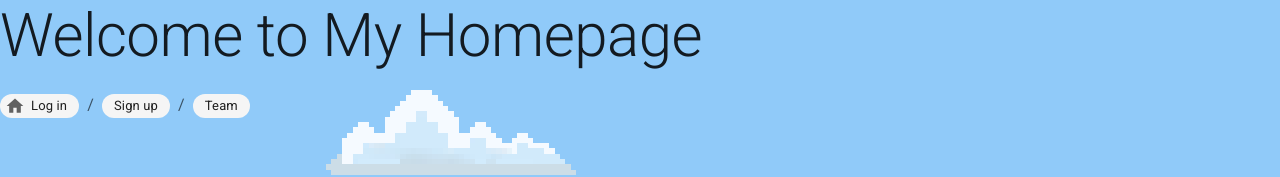
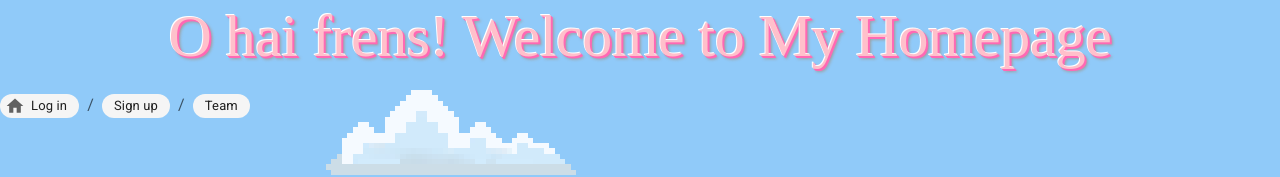
Before and after one commit to Zor-En/DoggoCorp2.0, a React app: page / in a window 1280 px wide. Shown: the top 177 px of the page. Built offline with nearby package versions, Linux system fonts and the light colour scheme.

Commit message:
uncommented in signin

```diff
--- a/client/SignIn.js
+++ b/client/SignIn.js
@@ -113,22 +113,22 @@ export default function SignIn() {
     }
   };
 
-  // const google = window.google;
-  // const handleCallbackResponse = (response) => {
-  //   console.log("Encoded JWT ID token:" + response.credential);
-  // };
-  // useEffect(() => {
-  //   google.accounts.id.initialize({
-  //     client_id:
-  //       "654380610871-b70h1a8224333s0jgls1fvhsrmq3r0p4.apps.googleusercontent.com",
-  //     callback: handleCallbackResponse,
-  //   });
+  const google = window.google;
+  const handleCallbackResponse = (response) => {
+    console.log("Encoded JWT ID token:" + response.credential);
+  };
+  useEffect(() => {
+    google.accounts.id.initialize({
+      client_id:
+        "654380610871-b70h1a8224333s0jgls1fvhsrmq3r0p4.apps.googleusercontent.com",
+      callback: handleCallbackResponse,
+    });
 
-  //   google.accounts.id.renderButton(document.getElementById("sign-in-div"), {
-  //     theme: "outline",
-  //     size: "large",
-  //   });
-  // }, []);
+    google.accounts.id.renderButton(document.getElementById("sign-in-div"), {
+      theme: "outline",
+      size: "large",
+    });
+  }, []);
 
   return (
     <div className="login">
--- a/client/components/Header.js
+++ b/client/components/Header.js
@@ -1,16 +1,30 @@
 import React from 'react';
 import Typography from '@mui/material/Typography';
+import { Toolbar } from "@mui/material";
 import CustomizedBreadcrumbs from './Breadcrumbs';
-
 
 const Header = () => {
 
 
   return (
     <div>
-      <Typography variant="h2" gutterBottom>
-        Welcome to My Homepage
+      <Typography
+        gutterBottom
+        variant="h2"
+        textAlign="center"
+        fontFamily={"Pixelify Sans"}
+        sx={{
+          color: "pink",
+          //   textShadow:
+          //     "-1px -1px white, 1px 1px hotpink, 3px 3px hotpink, 4px 4px 4px #9e9e9e",
+          // }}
+          textShadow:
+            "-1px -1px white, 1px 1px hotpink, 2px 2px hotpink, 3px 3px 3px #9e9e9e",
+        }}
+      >
+        O hai frens! Welcome to My Homepage
       </Typography>
+
       <CustomizedBreadcrumbs />
     </div>
   );
```
